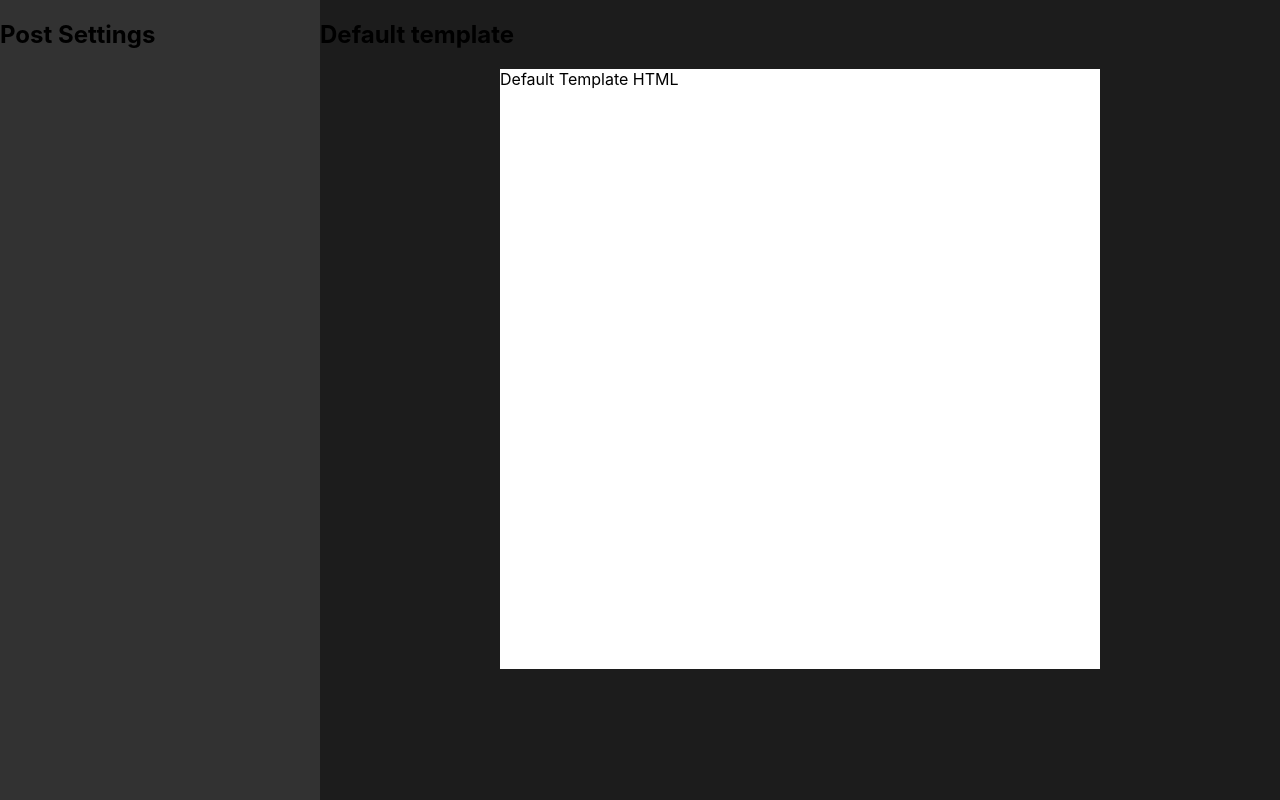
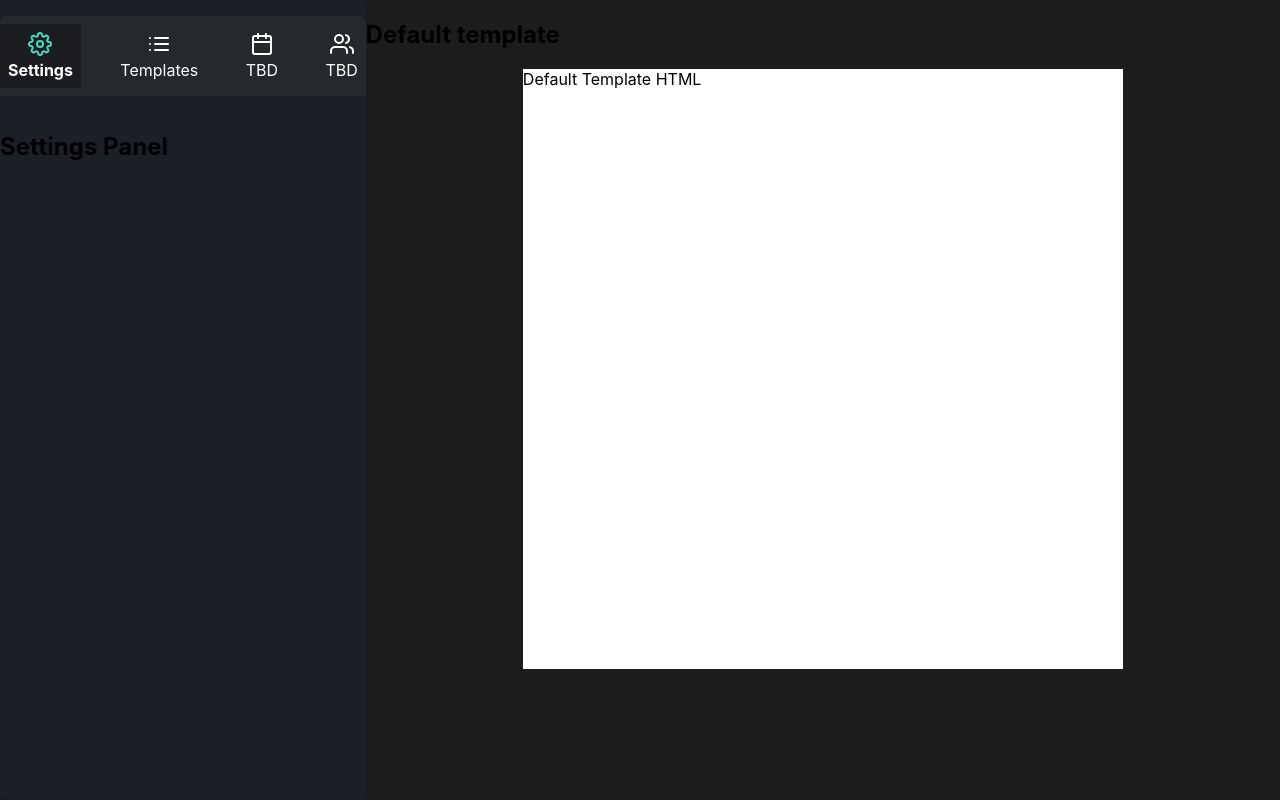
Before and after one commit to Shuaa-Technology/social-post-maker, a React (Create React App) app: page / in a window 1280 px wide. Built offline with nearby package versions, Linux system fonts and the light colour scheme; no server answers.

Commit message:
add basic tab in settings panel

```diff
--- a/package.json
+++ b/package.json
@@ -16,8 +16,10 @@
     "node-sass": "^8.0.0",
     "react": "^18.2.0",
     "react-dom": "^18.2.0",
+    "react-icons": "^4.8.0",
     "react-redux": "^8.0.5",
     "react-scripts": "5.0.1",
+    "react-tabs": "^6.0.1",
     "typescript": "^4.9.5",
     "web-vitals": "^2.1.4"
   },
--- a/src/pages/Editor/EditorPage.module.scss
+++ b/src/pages/Editor/EditorPage.module.scss
@@ -5,8 +5,8 @@
 }
 
 .postSettingsWrapper {
-  width: 25%;
-  background-color: #323232;
+  width: 30%;
+  background-color: #1c2026;
 }
 
 .workspaceWrapper {
--- a/src/pages/Editor/Layouts/PostSettings/PostSettings.module.scss
+++ b/src/pages/Editor/Layouts/PostSettings/PostSettings.module.scss
@@ -1,4 +1,62 @@
 .postSettings {
+  width: 100%;
+  height: 100%;
 
+  .tabContainer {
+    display: flex;
+    flex-direction: column;
+    height: 100%;
+    border-radius: 0.5rem;
+    overflow: hidden;
+    box-shadow: 0 2px 4px rgba(0, 0, 0, 0.25);
+  }
 
+  .tabList {
+    display: flex;
+    justify-content: space-between;
+    background-color: #25282d;
+    padding: 0.5rem 0;
+    border-radius: 0.5rem 0.5rem 0 0;
+  }
+
+  .tab {
+    display: flex;
+    flex-direction: column;
+    align-items: center;
+    color: #fff;
+    font-size: 1rem;
+    padding: 0.5rem;
+    cursor: pointer;
+    transition: background-color 0.2s ease-in-out;
+
+    &:hover {
+      background-color: #1a1c20;
+    }
+
+    &.active {
+      background-color: #1a1c20;
+      font-weight: bold;
+
+      .tabIcon {
+        color: #4bd6c3;
+      }
+    }
+  }
+
+  .tabIcon {
+    font-size: 1.5rem;
+    margin-bottom: 0.25rem;
+  }
+
+  .tabPanel {
+    flex: 1;
+    display: flex;
+    flex-direction: column;
+    justify-content: center;
+    align-items: center;
+    padding: 2rem;
+    background-color: #1a1c20;
+    color: #fff;
+    border-radius: 0 0.5rem 0.5rem 0.5rem;
+  }
 }
--- a/src/pages/Editor/Layouts/PostSettings/PostSettings.tsx
+++ b/src/pages/Editor/Layouts/PostSettings/PostSettings.tsx
@@ -1,14 +1,59 @@
+import React, { useState } from 'react';
+import { Tab, Tabs, TabList, TabPanel } from 'react-tabs';
+import { FiSettings, FiList, FiCalendar, FiUsers } from 'react-icons/fi';
+
 import styles from './PostSettings.module.scss';
 
-type PostSettingsProps = {};
+const PostSettings: React.FC = () => {
+    const [tabIndex, setTabIndex] = useState(0);
 
-function PostSettings(props: PostSettingsProps) {
+    const handleTabSelect = (index: number) => {
+        setTabIndex(index);
+    };
+
+    const isTabActive = (index: number): boolean => tabIndex === index;
+
     return (
         <div className={styles.postSettings}>
-            <h2>Post Settings</h2>
-            {/* Add your post settings controls here */}
+            <Tabs
+                selectedIndex={tabIndex}
+                onSelect={handleTabSelect}
+                className={styles.tabContainer}
+            >
+                <TabList className={styles.tabList}>
+                    <Tab className={`${styles.tab} ${isTabActive(0) ? styles.active : ''}`}>
+                        <FiSettings className={styles.tabIcon} />
+                        <span>Settings</span>
+                    </Tab>
+                    <Tab className={`${styles.tab} ${isTabActive(1) ? styles.active : ''}`}>
+                        <FiList className={styles.tabIcon} />
+                        <span>Templates</span>
+                    </Tab>
+                    <Tab className={`${styles.tab} ${isTabActive(2) ? styles.active : ''}`}>
+                        <FiCalendar className={styles.tabIcon} />
+                        <span>TBD</span>
+                    </Tab>
+                    <Tab className={`${styles.tab} ${isTabActive(3) ? styles.active : ''}`}>
+                        <FiUsers className={styles.tabIcon} />
+                        <span>TBD</span>
+                    </Tab>
+                </TabList>
+
+                <TabPanel>
+                    <h2>Settings Panel</h2>
+                </TabPanel>
+                <TabPanel>
+                    <h2>Template List Panel</h2>
+                </TabPanel>
+                <TabPanel>
+                    <h2>TBD Panel</h2>
+                </TabPanel>
+                <TabPanel>
+                    <h2>TBD Panel</h2>
+                </TabPanel>
+            </Tabs>
         </div>
     );
-}
+};
 
 export default PostSettings;
```
